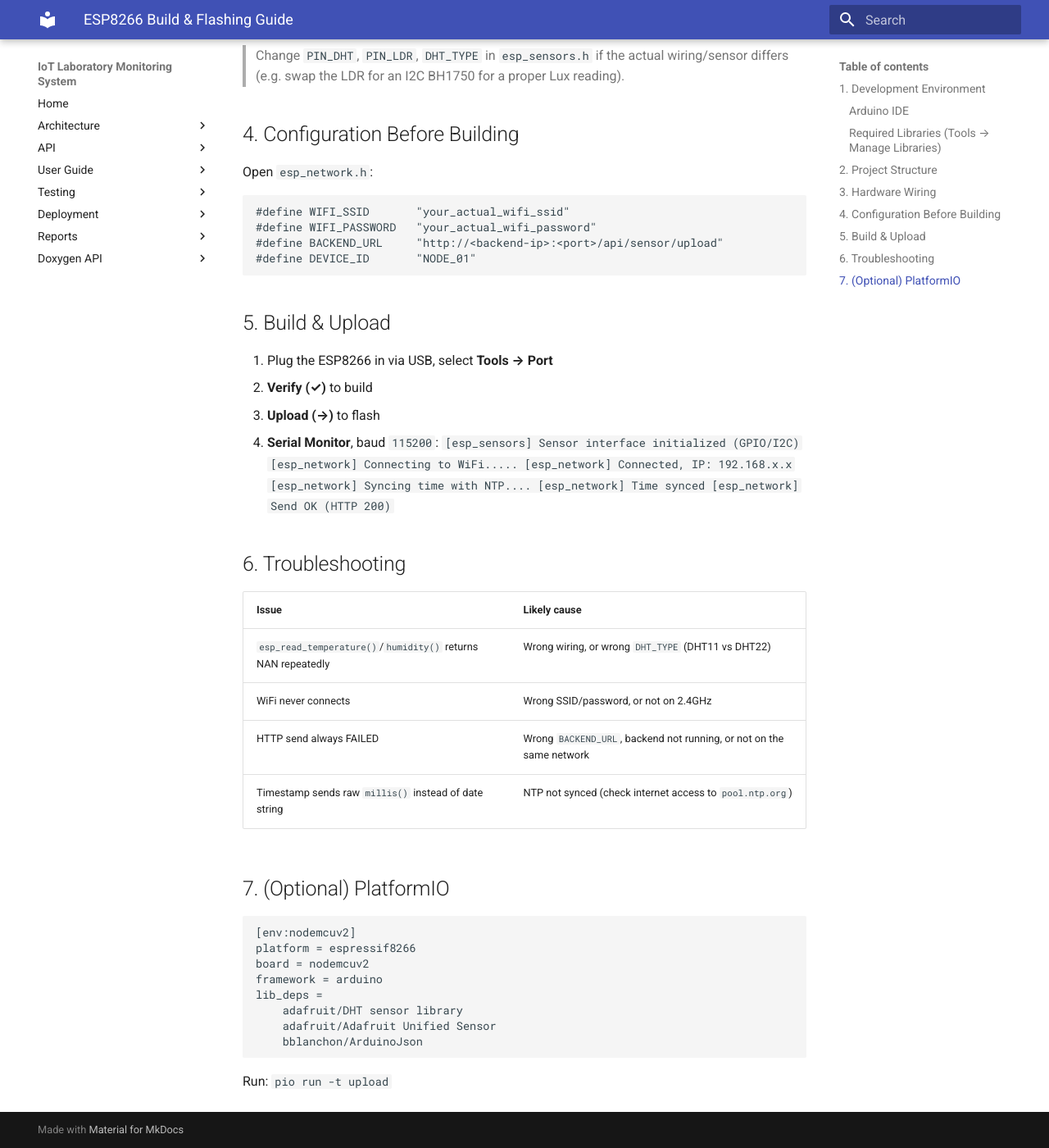
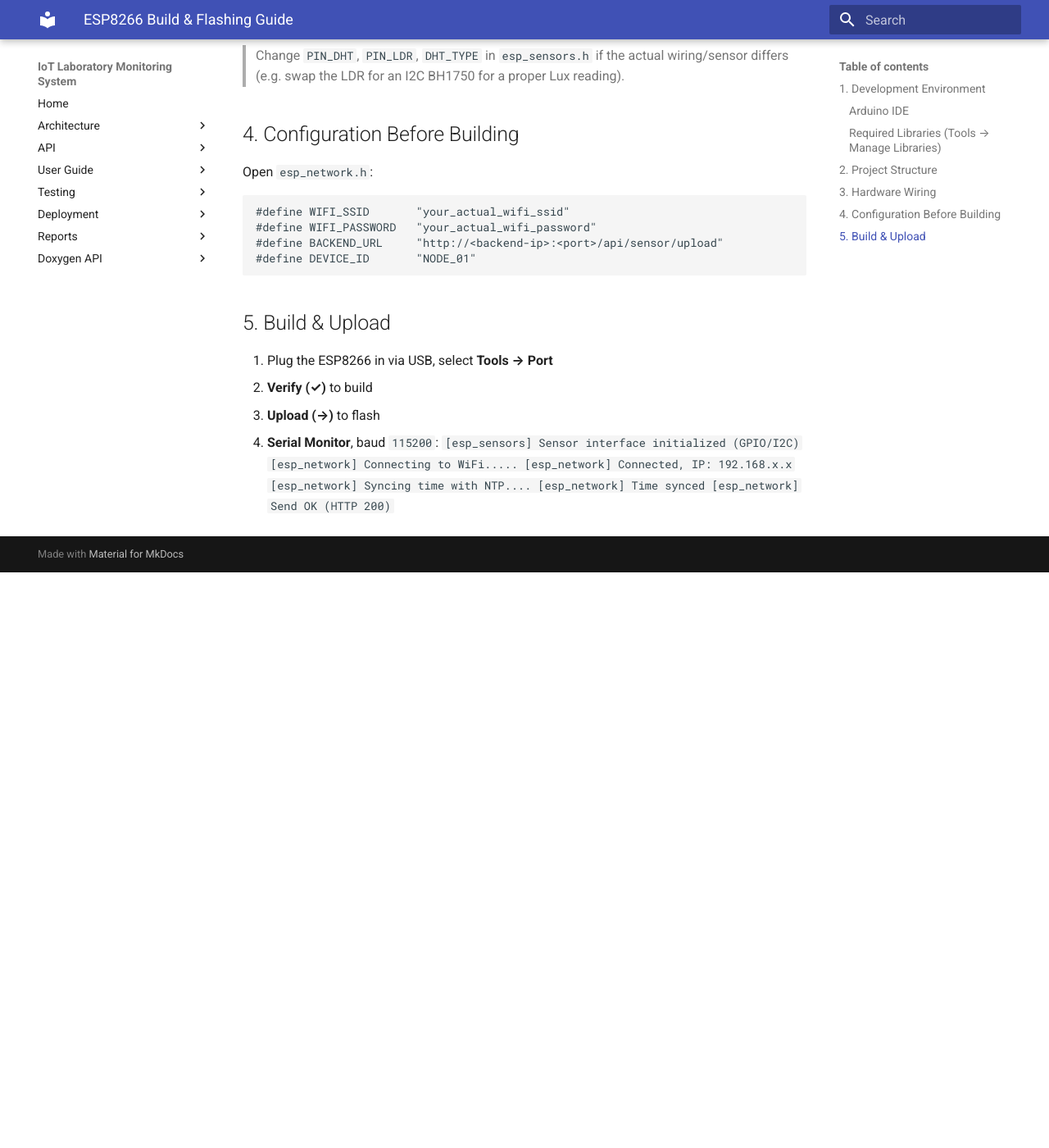
Before and after one commit to jostran1406/Phase_2_Group_11, an MkDocs documentation site: the page built from docs/user - guide/esp8266_build_guide.md, in a window 1280 px wide and 1400 px high, scrolled down 1182 px. Shown: the whole window at 82% size. Built offline with MkDocs 1.6.1 and Material for MkDocs 9.7.7, drawn with Linux system fonts in a browser that asks for light colours; after the commit the page ends 1880 px from its top, so only the background shows below that.

````diff
--- a/docs/user - guide/esp8266_build_guide.md
+++ b/docs/user - guide/esp8266_build_guide.md
@@ -61,24 +61,3 @@
    [esp_network] Time synced
    [esp_network] Send OK (HTTP 200)
    ```
-
-## 6. Troubleshooting
-| Issue | Likely cause |
-|---|---|
-| `esp_read_temperature()`/`humidity()` returns NAN repeatedly | Wrong wiring, or wrong `DHT_TYPE` (DHT11 vs DHT22) |
-| WiFi never connects | Wrong SSID/password, or not on 2.4GHz |
-| HTTP send always FAILED | Wrong `BACKEND_URL`, backend not running, or not on the same network |
-| Timestamp sends raw `millis()` instead of date string | NTP not synced (check internet access to `pool.ntp.org`) |
-
-## 7. (Optional) PlatformIO
-```ini
-[env:nodemcuv2]
-platform = espressif8266
-board = nodemcuv2
-framework = arduino
-lib_deps =
-    adafruit/DHT sensor library
-    adafruit/Adafruit Unified Sensor
-    bblanchon/ArduinoJson
-```
-Run: `pio run -t upload`
````
